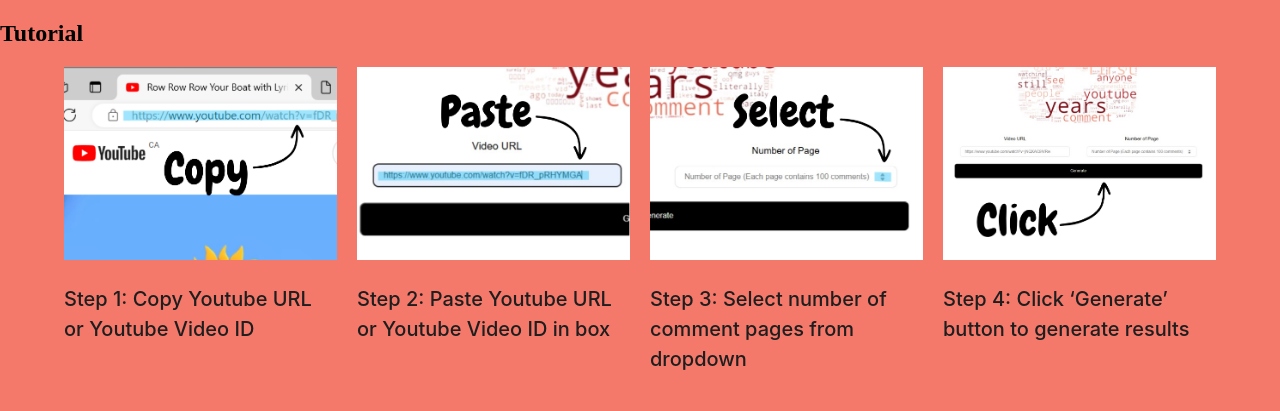
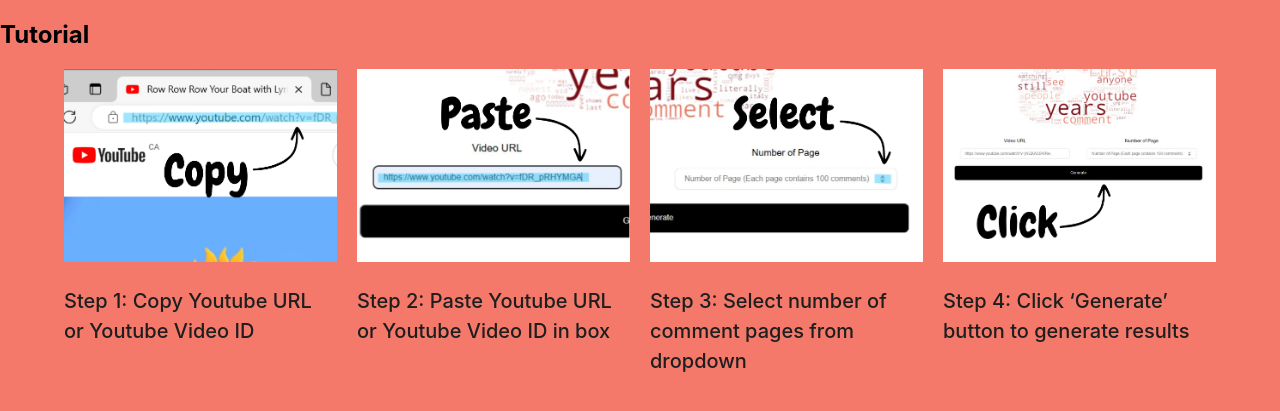
Before and after one commit to AndrewHsu0730/YouTube-Comment-Analyzer, a Flask app: page /views/tutorial in a window 1280 px wide. Shown: the part 80-491 px from the top of the page. Run offline with Flask 3, Linux system fonts and the light colour scheme; the visitor is signed in with stand-in values (Sample User, id 1); parts of the project's set-up code (start-up, migrations or seed data) failed here and were passed over.

Commit message:
changed font for tutorial title

```diff
--- a/static/tutorial.css
+++ b/static/tutorial.css
@@ -1,3 +1,6 @@
+.title {
+    font-family: Inter, sans-serif;
+}
 .steps-wrapper {
     gap: 20px;
     display: flex;
```
